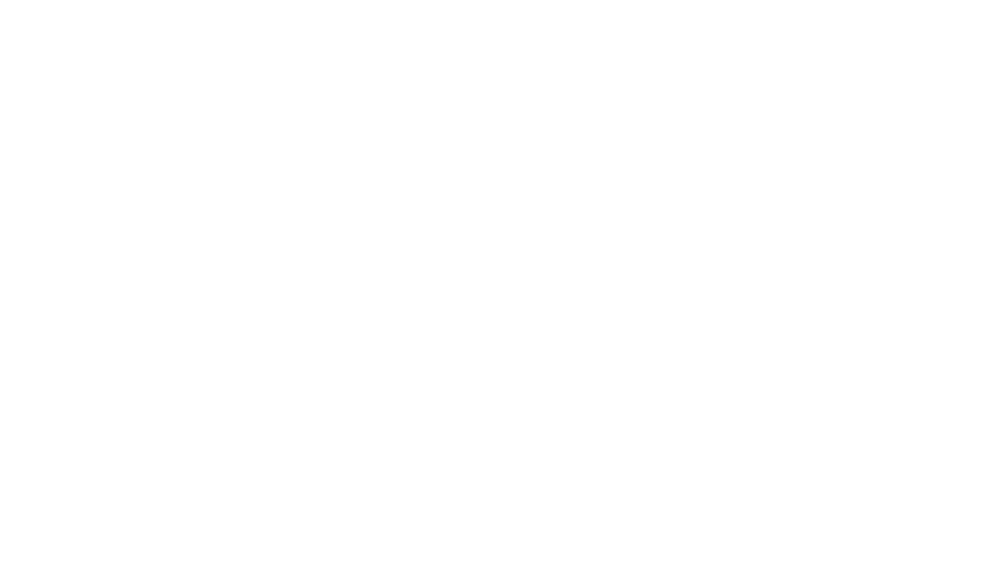
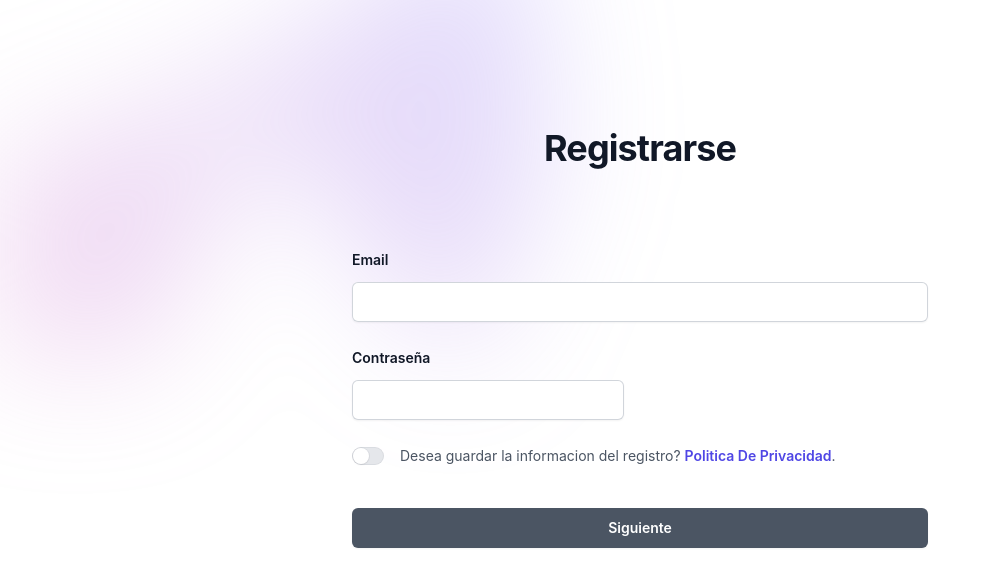
Before and after one commit to ReginaPescara/cuaderno-comunicaciones, a React (Create React App) app: page / in a window 1280 px wide. Shown: the top 586 px of the page, without its empty margins (0-991 px from the left). Built offline with nearby package versions, Linux system fonts and the light colour scheme.

Commit message:
recreando de 0 el sign in

```diff
--- a/src/App.js
+++ b/src/App.js
@@ -6,9 +6,9 @@
 
 function App(){
   return(
-    <FondoDePantalla>
+
       <Signin></Signin>
-    </FondoDePantalla>
+
   )
   }
 export default App;
--- a/src/pages/signin.jsx
+++ b/src/pages/signin.jsx
@@ -1,58 +1,101 @@
-import React from "react";
-import Titulosend from "../Componentes/Titulosend";
-import Botonsend from "../Componentes/Botonsend";
-import Inputsend from "../Componentes/Inputsend";
-import BotonUp from "../Componentes/BotonUp";
+import { useState } from 'react'
+import { Switch } from '@headlessui/react'
+
+function classNames(...classes) {
+  return classes.filter(Boolean).join(' ')
+}
+
+export default function Example() {
+  const [agreed, setAgreed] = useState(false)
+
+  return (
+    <div className="isolate bg-white px-6 py-24 sm:py-32 lg:px-8">
+      <div
+        className="absolute inset-x-0 top-[-10rem] -z-10 transform-gpu overflow-hidden blur-3xl sm:top-[-20rem]"
+        aria-hidden="true"
+      >
+        <div
+          className="relative left-1/2 -z-10 aspect-[1155/678] w-[36.125rem] max-w-none -translate-x-1/2 rotate-[30deg] bg-gradient-to-tr from-[#ff80b5] to-[#9089fc] opacity-30 sm:left-[calc(50%-40rem)] sm:w-[72.1875rem]"
+          style={{
+            clipPath:
+              'polygon(74.1% 44.1%, 100% 61.6%, 97.5% 26.9%, 85.5% 0.1%, 80.7% 2%, 72.5% 32.5%, 60.2% 62.4%, 52.4% 68.1%, 47.5% 58.3%, 45.2% 34.5%, 27.5% 76.7%, 0.1% 64.9%, 17.9% 100%, 27.6% 76.8%, 76.1% 97.7%, 74.1% 44.1%)',
+          }}
+        />
+      </div>
+      <div className="mx-auto max-w-2xl text-center">
+        <h2 className="text-3xl font-bold tracking-tight text-gray-900 sm:text-4xl">Registrarse</h2>
+      </div>
+      <form action="#" method="POST" className="mx-auto mt-16 max-w-xl sm:mt-20">
+        <div className="grid grid-cols-1 gap-x-8 gap-y-6 sm:grid-cols-2">
 
 
-export default function Signin(){
-
-return(
-
-
-
-
-
-<div class="flex min-h-full flex-col justify-center px-6 py-12 lg:px-8">
-  <div class="sm:mx-auto sm:w-full sm:max-w-sm">
-    <img class="mx-auto h-10 w-auto" src="https://tailwindui.com/img/logos/mark.svg?color=indigo&shade=600" alt="Your Company"></img>
-    <h2 class="mt-10 text-center text-2xl font-bold leading-9 tracking-tight text-gray-900">Sign in to your account</h2>
+          <div className="sm:col-span-2">
+            <label htmlFor="email" className="block text-sm font-semibold leading-6 text-gray-900">
+              Email
+            </label>
+            <div className="mt-2.5">
+              <input
+                type="email"
+                name="email"
+                id="email"
+                autoComplete="email"
+                className="block w-full rounded-md border-0 px-3.5 py-2 text-gray-900 shadow-sm ring-1 ring-inset ring-gray-300 placeholder:text-gray-400 focus:ring-2 focus:ring-inset focus:ring-indigo-600 sm:text-sm sm:leading-6"
+              />
             </div>
-
-  <div class="mt-10 sm:mx-auto sm:w-full sm:max-w-sm">
-    <form class="space-y-6" action="#" method="POST">
+          </div>
           <div>
-        <label for="email" class="block text-sm font-medium leading-6 text-gray-900">Email address</label>
-        <div class="mt-2">
-          <input id="email" name="email" type="email" autocomplete="email" required class="block w-full rounded-md border-0 py-1.5 text-gray-900 shadow-sm ring-1 ring-inset ring-gray-300 placeholder:text-gray-400 focus:ring-2 focus:ring-inset focus:ring-indigo-600 sm:text-sm sm:leading-6"></input>
+            <label htmlFor="last-name" className="block text-sm font-semibold leading-6 text-gray-900">
+              Contraseña
+            </label>
+            <div className="mt-2.5">
+              <input
+                type="password"
+                name="password"
+                id="password"
+                autoComplete="family-name"
+                className="block w-full rounded-md border-0 px-3.5 py-2 text-gray-900 shadow-sm ring-1 ring-inset ring-gray-300 placeholder:text-gray-400 focus:ring-2 focus:ring-inset focus:ring-indigo-600 sm:text-sm sm:leading-6"
+              />
             </div>
           </div>
 
-      <div>
-        <div class="flex items-center justify-between">
-          <label for="password" class="block text-sm font-medium leading-6 text-gray-900">Password</label>
-          <div class="text-sm">
-            <a href="#" class="font-semibold text-indigo-600 hover:text-indigo-500">Forgot password?</a>
+          <Switch.Group as="div" className="flex gap-x-4 sm:col-span-2">
+            <div className="flex h-6 items-center">
+              <Switch
+                checked={agreed}
+                onChange={setAgreed}
+                className={classNames(
+                  agreed ? 'bg-gray-600' : 'bg-gray-200',
+                  'flex w-8 flex-none cursor-pointer rounded-full p-px ring-1 ring-inset ring-gray-900/5 transition-colors duration-200 ease-in-out focus-visible:outline focus-visible:outline-2 focus-visible:outline-offset-2 focus-visible:outline-indigo-600'
+                )}
+              >
+                <span className="sr-only">Agree to policies</span>
+                <span
+                  aria-hidden="true"
+                  className={classNames(
+                    agreed ? 'translate-x-3.5' : 'translate-x-0',
+                    'h-4 w-4 transform rounded-full bg-white shadow-sm ring-1 ring-gray-900/5 transition duration-200 ease-in-out'
+                  )}
+                />
+              </Switch>
             </div>
+            <Switch.Label className="text-sm leading-6 text-gray-600">
+              Desea guardar la informacion del registro?{' '}
+              <a href="#" className="font-semibold text-indigo-600">
+                Politica&nbsp;De Privacidad
+              </a>
+              .
+            </Switch.Label>
+          </Switch.Group>
         </div>
-        <div class="mt-2">
-          <input id="password" name="password" type="password" autocomplete="current-password" required class="block w-full rounded-md border-0 py-1.5 text-gray-900 shadow-sm ring-1 ring-inset ring-gray-300 placeholder:text-gray-400 focus:ring-2 focus:ring-inset focus:ring-indigo-600 sm:text-sm sm:leading-6"></input>
-        </div>
-      </div>
-
-      <div>
-        <button type="submit" class="flex w-full justify-center rounded-md bg-indigo-600 px-3 py-1.5 text-sm font-semibold leading-6 text-white shadow-sm hover:bg-indigo-500 focus-visible:outline focus-visible:outline-2 focus-visible:outline-offset-2 focus-visible:outline-indigo-600">Sign in</button>
-        <a href="Registrarse.jsx"><button type="submit" class="flex w-full justify-center rounded-md bg-indigo-600 px-3 py-1.5 text-sm font-semibold leading-6 text-white shadow-sm hover:bg-indigo-500 focus-visible:outline focus-visible:outline-2 focus-visible:outline-offset-2 focus-visible:outline-indigo-600">Sign Up</button></a>
-
+        <div className="mt-10">
+          <button
+            type="submit"
+            className="block w-full rounded-md bg-gray-600 px-3.5 py-2.5 text-center text-sm font-semibold text-white shadow-sm hover:bg-gray-900 focus-visible:outline focus-visible:outline-2 focus-visible:outline-offset-2 focus-visible:outline-gray-900"
+          >
+            Siguiente
+          </button>
         </div>
       </form>
-
-    <p class="mt-10 text-center text-sm text-gray-500">
-      ¿Ah olvidado la contraseña?
-      <a href="#" class="font-semibold leading-6 text-indigo-600 hover:text-indigo-500">Start a 14 day free trial</a>
-    </p>
-  </div>
     </div>
   )
-
 }
```
Lines whose indentation alone changed are shown as unchanged.
